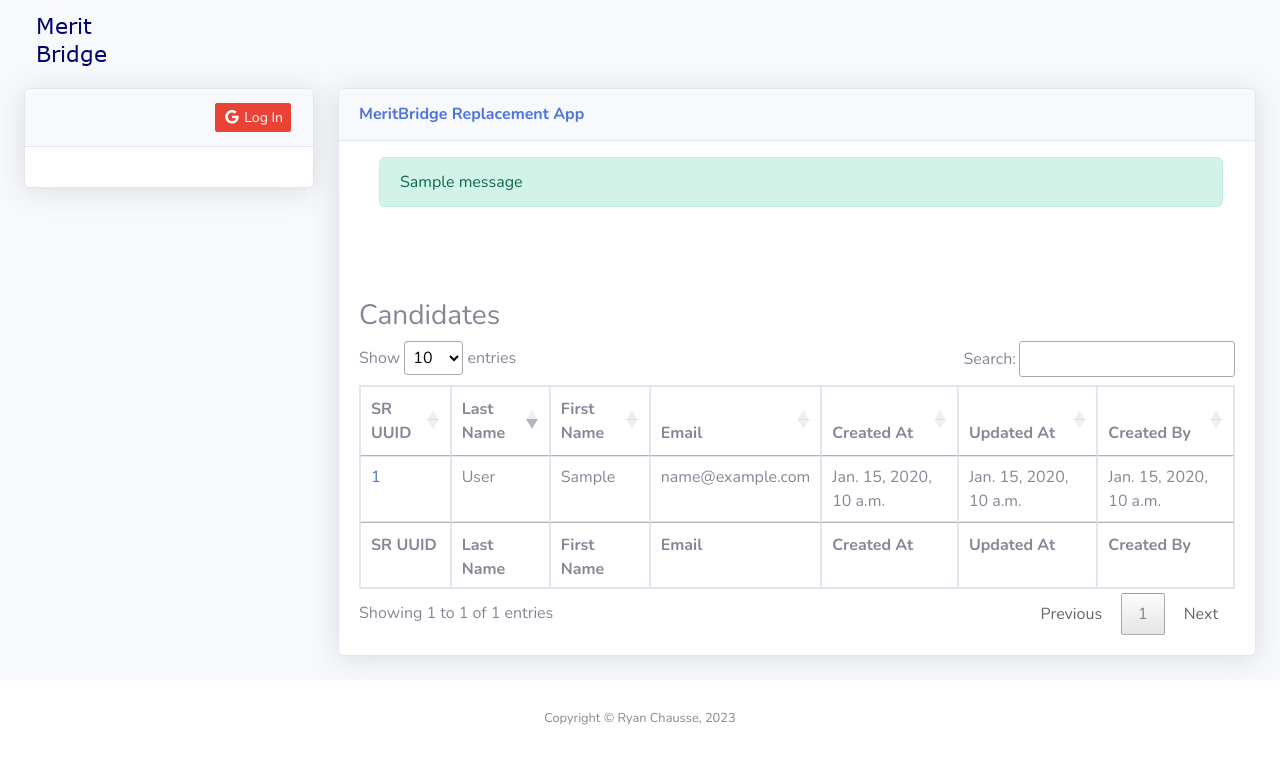
After one commit to ryanchausse/sfdhr-startdjango-com, a Django app: template form/templates/main/candidates.html in a window 1280 px wide. The commit adds this page. Shown: the top 764 px of the page. Run offline with Django 3.2, Linux system fonts and the light colour scheme; the template is opened without the code that fills it: most values are stand-ins (such as "Sample title", 1, 10 or a date in 2020); one stand-in notice (Sample message) is shown; some libraries are stand-ins or nearby versions.

Commit message:
Added: Candidate create/read/update functions and views, mild cleanup of language and comments

```diff
--- /dev/null
+++ b/form/templates/main/candidates.html
@@ -0,0 +1,65 @@
+{% load static %}
+<!DOCTYPE html>
+<html lang="en">
+
+<head>
+
+    {% include 'includes/header_kiosk.html' %}
+
+</head>
+
+<body id="page-top">
+
+    <!-- Page Wrapper -->
+    <div id="wrapper">
+
+        <!-- Content Wrapper -->
+        <div id="content-wrapper" class="d-flex flex-column">
+
+            <!-- Main Content -->
+            <div id="content">
+
+                <!-- Begin Page Content -->
+                <div class="container-fluid">
+
+                    <!-- Page Heading -->
+                    <h1 class="h3 mb-2 text-gray-800" style="padding: 10px;">
+                        <a href="/">
+                            <img src="{% static 'img/hr_logo.png' %}"
+                                 alt="MeritBridge Replacement App"
+                             />
+                        </a>
+                    </h1>
+
+                    <!-- Content Row -->
+                    <div class="row">
+                        <div class="col-xl-3 col-lg-3">
+                            {% include 'includes/user_selection_card.html' %}
+                            {% include 'includes/your_selections_card.html' %}
+                        </div>
+                        <div class="col-xl-9 col-lg-9">
+                            {% include 'includes/candidate_crud_card.html' %}
+                        </div>
+                    </div>
+
+                </div>
+                <!-- /.container-fluid -->
+
+            </div>
+            <!-- End of Main Content -->
+
+            {% include 'includes/footer_kiosk.html' %}
+
+        </div>
+        <!-- End of Content Wrapper -->
+
+    </div>
+    <!-- End of Page Wrapper -->
+    {% block jsignature_dependent_jquery_footer %}
+        <script src="https://ajax.googleapis.com/ajax/libs/jquery/3.6.0/jquery.min.js"></script>
+    {% endblock %}
+    {% include 'includes/javascripts.html' %}
+
+</body>
+
+</html>
--- /dev/null
+++ b/form/templates/main/includes/candidate_crud_card.html
@@ -0,0 +1,108 @@
+{% load static %}
+<div class="card shadow mb-4" xmlns="http://www.w3.org/1999/html">
+    <div class="card-header py-3">
+        <h6 class="m-0 font-weight-bold text-primary" style="float:left; padding-right: 9em;">MeritBridge Replacement App</h6>
+    </div>
+    {% if messages %}
+        <ul class="messages">
+            {% for message in messages %}
+                <div style="margin-top:1em; margin-bottom:1em; margin-right:2em;" class="alert alert-{% if message.tags %}{{ message.tags }}{% endif %}" role="alert">{{ message }}</div>
+            {% endfor %}
+        </ul>
+    {% endif %}
+
+    <div class="card-body">
+        {% if user.is_authenticated and user_is_in_admins %}
+            <div class="table-responsive">
+                <h3>Create or Update a Candidate</h3>
+                {% if form_data_present %}
+                    <form id='form_to_submit' action="/update_candidate_form/{{ pk }}" method="post">
+                {% else %}
+                    <form id='form_to_submit' action="/create_candidate_form" method="post">
+                {% endif %}
+                    {% csrf_token %}
+
+                    {% if form.errors or form.non_field_errors %}
+                        <p>{{ form.errors }}</p>
+                        <p>{{ form.non_field_errors }}</p>
+                    {% endif %}
+
+                    <div class="fieldWrapper" style="margin-left: 1em;">
+                        {{ form.last_name.errors }}
+                        <label for="{{ form.last_name.id_for_label }}">Last Name</label>
+                        <br />
+                        {{ form.last_name }}
+                    </div>
+                    <br />
+                    <div class="fieldWrapper" style="margin-left: 1em;">
+                        {{ form.first_name.errors }}
+                        <label for="{{ form.first_name.id_for_label }}">First Name</label>
+                        <br />
+                        {{ form.first_name }}
+                    </div>
+                    <br />
+                    <div class="fieldWrapper" style="margin-left: 1em;">
+                        {{ form.email.errors }}
+                        <label for="{{ form.email.id_for_label }}">Email</label>
+                        <br />
+                        {{ form.email }}
+                    </div>
+                    <br />
+                    <div>
+                        <button type="submit" class="btn btn-primary" style="margin-left:1em;" id="button-submit">
+                            {% if form_data_present %}
+                                Update
+                            {% else %}
+                                Create
+                            {% endif %}
+                        </button>
+                    </div>
+                </form>
+            </div>
+        {% endif %}
+    </div>
+
+    <div class="card-body">
+        <div class="table-responsive">
+            <h3>Candidates</h3>
+            <table id="candidate_table" class="table table-bordered" width="100%" cellspacing="0">
+                <thead>
+                    <tr>
+                        <th>SR UUID</th>
+                        <th>Last Name</th>
+                        <th>First Name</th>
+                        <th>Email</th>
+                        <th>Created At</th>
+                        <th>Updated At</th>
+                        <th>Created By</th>
+                    </tr>
+                </thead>
+                <tfoot>
+                    <tr>
+                        <th>SR UUID</th>
+                        <th>Last Name</th>
+                        <th>First Name</th>
+                        <th>Email</th>
+                        <th>Created At</th>
+                        <th>Updated At</th>
+                        <th>Created By</th>
+                    </tr>
+                </tfoot>
+                <tbody>
+                    {% if candidates %}
+                        {% for candidate in candidates %}
+                            <tr>
+                                <td><a href="/candidates/{{ candidate.id }}">{{ candidate.sr_uuid }}</a></td>
+                                <td>{{ candidate.last_name }}</td>
+                                <td>{{ candidate.first_name }}</td>
+                                <td>{{ candidate.email }}</td>
+                                <td>{{ candidate.created_at }}</td>
+                                <td>{{ candidate.updated_at }}</td>
+                                <td>{{ candidate.created_by }}</td>
+                            </tr>
+                        {% endfor %}
+                    {% endif %}
+                </tbody>
+            </table>
+        </div>
+    </div>
--- a/form/templates/main/includes/first_name_table.html
+++ b/form/templates/main/includes/first_name_table.html
@@ -12,6 +12,7 @@
                 </p>
             {% endif %}
             <h6><a href="/eligible_lists">Eligible Lists</a></h6>
+            <h6><a href="/candidates">Candidates</a></h6>
         </div>
     </form>
 {% endif %}
--- a/form/templates/main/includes/view_hr_info_card.html
+++ b/form/templates/main/includes/view_hr_info_card.html
@@ -94,7 +94,8 @@
                 </ul>
             </ul>
 
-            <p>All of this is achievable at scale in a monolithic architectural pattern with background workers spawned to handle incoming webhooks (use Celery?).</p>
+            <p>All of this is achievable at scale in a monolithic architectural pattern with background workers spawned to handle incoming webhooks (use Celery?), or a high-availability cloud-based endpoint that receives webhooks.</p>
+            <p>However, it is likely better to ping SmartRecruiters (or whichever ATS) using their audit log API endpoint in order to process new data changes for most functions.</p>
 
         </div>
     </div>
--- a/form/templates/static/js/demo/datatables-demo.js
+++ b/form/templates/static/js/demo/datatables-demo.js
@@ -1,6 +1,9 @@
 // Call the dataTables jQuery plugin
 $(document).ready(function() {
   $('#eligible_list_table').DataTable({
+    order: [[1, 'desc']]
+  });
+  $('#candidate_table').DataTable({
     order: [[1, 'desc']]
   });
   $('#position_table').DataTable();
```
Also changed, not shown: form/forms.py (+14 -2 lines), form/urls.py (+7 -0 lines), form/views.py (+58 -5 lines).
